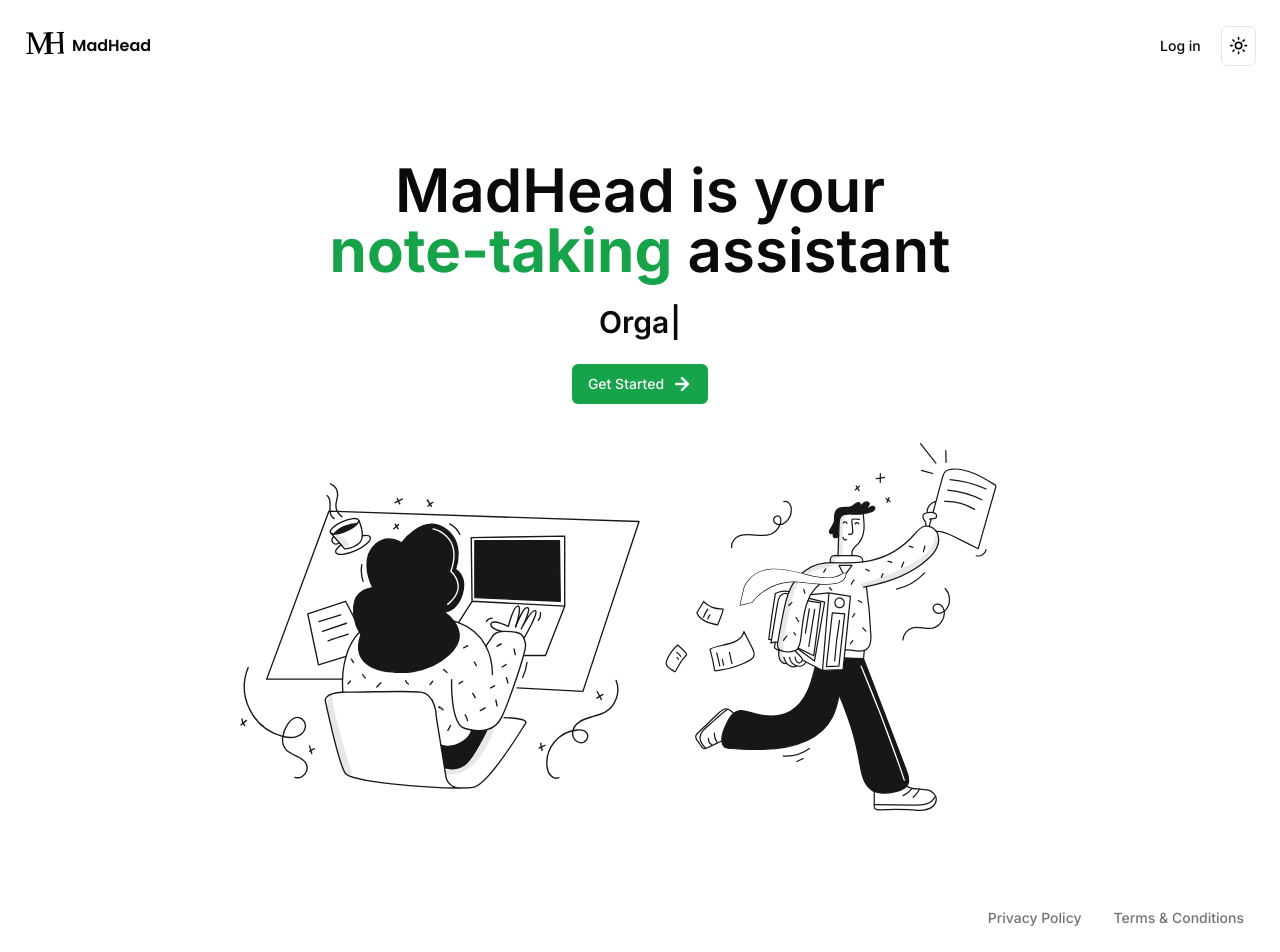
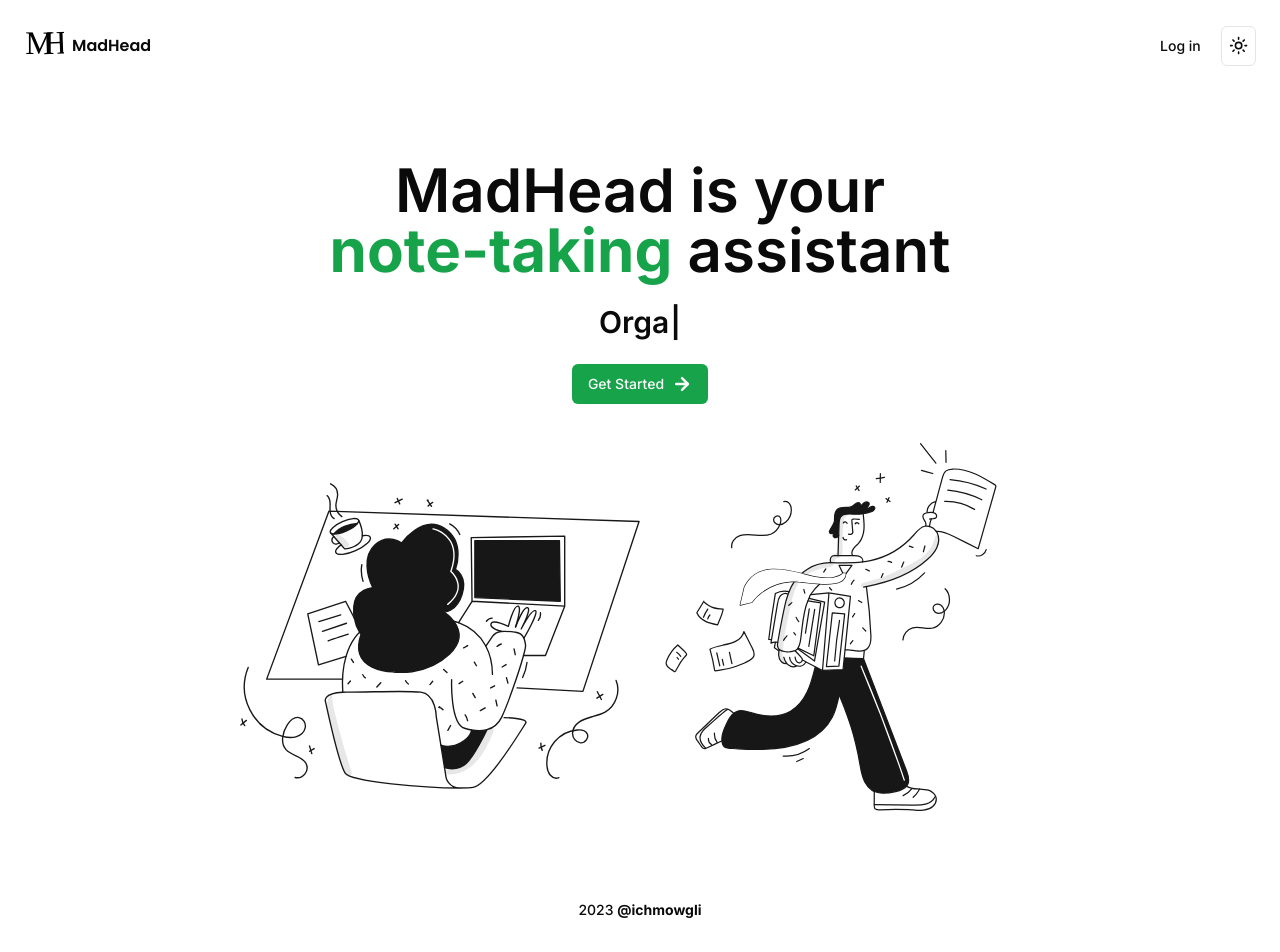
Before and after one commit to ichmowgli/MadHead, a Next.js app: page / in a window 1280 px wide. Shown: the top 952 px of the page. Built offline with nearby package versions, Linux system fonts and the light colour scheme; no server answers.

Commit message:
fix footer

```diff
--- a/package.json
+++ b/package.json
@@ -14,7 +14,7 @@
     "@blocknote/core": "^0.9.5",
     "@blocknote/react": "^0.9.5",
     "@clerk/nextjs": "^4.25.3",
-    "@prisma/client": "^5.4.2",
+    "@prisma/client": "^5.5.2",
     "@radix-ui/react-avatar": "^1.0.4",
     "@radix-ui/react-dialog": "^1.0.5",
     "@radix-ui/react-dropdown-menu": "^2.0.6",
@@ -74,7 +74,7 @@
     "postcss": "^8",
     "prettier": "^3.0.3",
     "prettier-plugin-tailwindcss": "^0.5.6",
-    "prisma": "^5.4.2",
+    "prisma": "^5.5.2",
     "tailwindcss": "^3",
     "typescript": "5.2.2"
   }
--- a/src/app/(landing)/_components/footer.tsx
+++ b/src/app/(landing)/_components/footer.tsx
@@ -2,15 +2,10 @@ import { Button } from '@/components/ui/button';
 
 export const Footer = () => {
   return (
-    <div className='z-50 flex w-full items-center bg-background p-6 dark:bg-[#1f1f1f]'>
-      <div className='flex w-full items-center justify-between gap-x-2 text-muted-foreground md:ml-auto md:justify-end'>
-        <Button variant='ghost' size='sm'>
-          Privacy Policy
-        </Button>
-        <Button variant='ghost' size='sm'>
-          Terms & Conditions
-        </Button>
-      </div>
+    <div className='z-50 flex w-full items-center justify-center bg-background p-6 dark:bg-[#1f1f1f]'>
+        <p className='text-sm font-medium'>{new Date().getFullYear()} {""}
+          <a className="hover:text-green-600 font-bold" href="https://github.com/ichmowgli/">@ichmowgli</a>
+        </p>
     </div>
   );
 };
```
Also changed, not shown: 2 other files (tests, documents, lock files or other folders).
